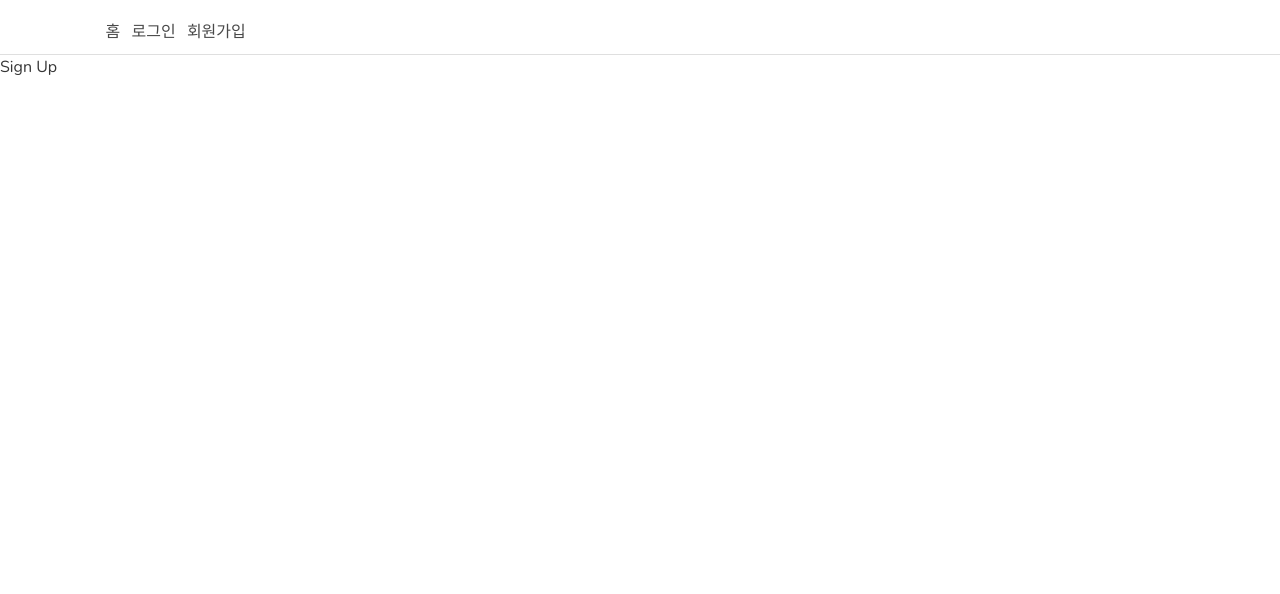
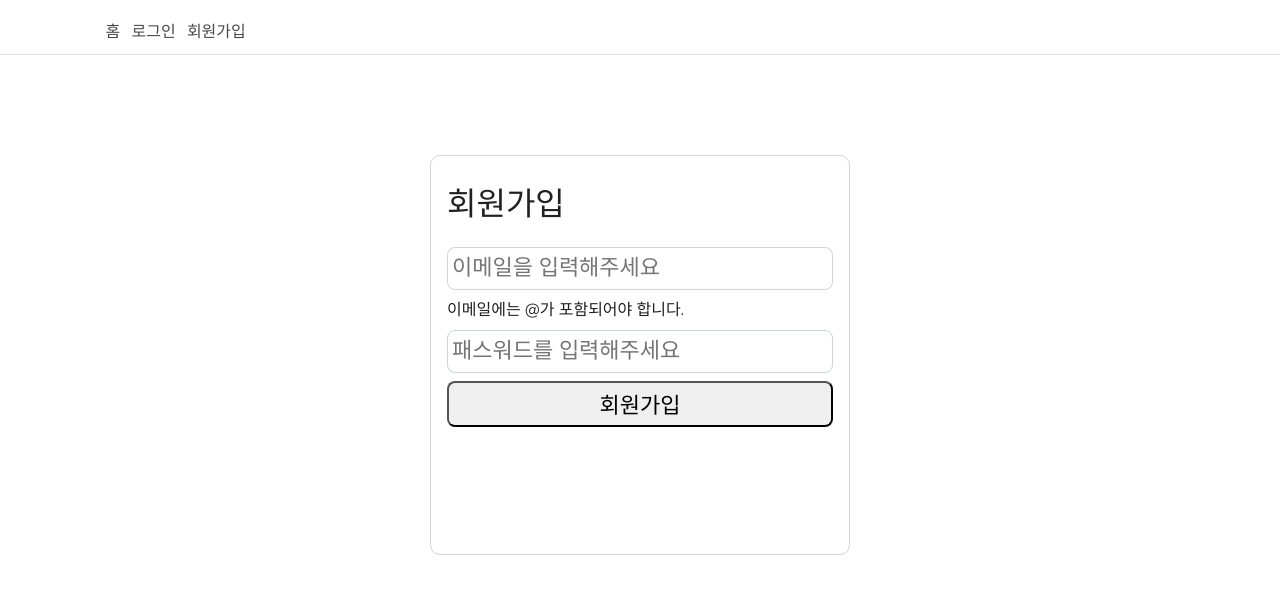
Before and after one commit to stellum/wanted-pre-onboarding-frontend, a React (Create React App) app: page /signup in a window 1280 px wide. Shown: the top 594 px of the page. Built offline with nearby package versions, Linux system fonts and the light colour scheme.

Commit message:
feat: 이메일 유효성 검사

```diff
--- a/src/App.css
+++ b/src/App.css
@@ -22,20 +22,6 @@ body {
   color: #363636;
 }
 
-section {
-  width: 100%;
-  max-width: 420px;
-  min-height: 400px;
-  display: flex;
-  flex-direction: column;
-  justify-content: flex-start;
-  padding: 1rem;
-  margin: 100px auto;
-  border: 1px solid rgb(212, 212, 212);
-  border-radius: 10px;
-  color: rgb(33, 33, 33);
-}
-
 span {
   margin-right: 30px;
 }
@@ -49,6 +35,6 @@ button {
   border-radius: 0.5rem;
 }
 
-button {
+input:focus button {
   padding: 0.5rem;
 }
--- /dev/null
+++ b/src/lib/hooks/useInputs.jsx
@@ -0,0 +1,16 @@
+import { useCallback, useState } from "react";
+
+const useInputs = (initialValue) => {
+  const [values, setValues] = useState(initialValue);
+
+  const onChange = useCallback((e) => {
+    const { name, value } = e.target;
+    setValues((values) => ({ ...values, [name]: value }));
+  }, []);
+
+  const reset = useCallback(() => setValues(initialValue), [initialValue]);
+
+  return [values, onChange, reset];
+};
+
+export default useInputs;
--- a/src/pages/SignUpPage.jsx
+++ b/src/pages/SignUpPage.jsx
@@ -1,7 +1,49 @@
-import React from "react";
+import React, { useState, useEffect } from "react";
+import classes from "./SignUpPage.module.css";
+import useInputs from "../lib/hooks/useInputs";
 
 const SignUpPage = () => {
-  return <div>Sign Up</div>;
+  const [signUpData, setSignUpData] = useInputs({ email: "", password: "" });
+  const [emailError, setEmailError] = useState("");
+
+  useEffect(() => {
+    if (!signUpData.email.includes("@")) {
+      setEmailError("이메일에는 @가 포함되어야 합니다.");
+    } else {
+      setEmailError("유효한 이메일 입니다 :)");
+    }
+  }, [signUpData]);
+
+  return (
+    <>
+      <form className={classes.form}>
+        <h1>회원가입</h1>
+        <input
+          name="email"
+          className={classes.input}
+          type="text"
+          placeholder="이메일을 입력해주세요"
+          id="email"
+          value={signUpData.email}
+          onChange={setSignUpData}
+          data-testid="email-input"
+        />
+        {emailError && <div className={classes.error}>{emailError}</div>}
+
+        <input
+          name="password"
+          className={classes.input}
+          type="password"
+          placeholder="패스워드를 입력해주세요"
+          value={signUpData.password}
+          onChange={setSignUpData}
+          data-testid="password-input"
+        />
+
+        <button data-testid="signup-button">회원가입</button>
+      </form>
+    </>
+  );
 };
 
 export default SignUpPage;
--- /dev/null
+++ b/src/pages/SignUpPage.module.css
@@ -0,0 +1,34 @@
+.form {
+  width: 100%;
+  max-width: 420px;
+  min-height: 400px;
+  display: flex;
+  flex-direction: column;
+  gap: 8px;
+  padding: 1rem;
+  margin: 100px auto;
+  border: 1px solid rgb(212, 212, 212);
+  border-radius: 10px;
+  color: rgb(33, 33, 33);
+}
+
+.input {
+  display: block;
+  width: 100%;
+  /* padding: 0.375rem 0.75rem; */
+  /* font-size: 1rem; */
+  font-weight: 400;
+  line-height: 1.5;
+  color: #212529;
+  background-color: #fff;
+  background-clip: padding-box;
+  border: 1px solid #ced4da;
+  -webkit-appearance: none;
+  -moz-appearance: none;
+  appearance: none;
+  border-radius: 0.375rem;
+  transition: border-color 0.15s ease-in-out, box-shadow 0.15s ease-in-out;
+}
+
+.error {
+}
```
Also changed, not shown: 1 other file (tests, documents, lock files or other folders).
